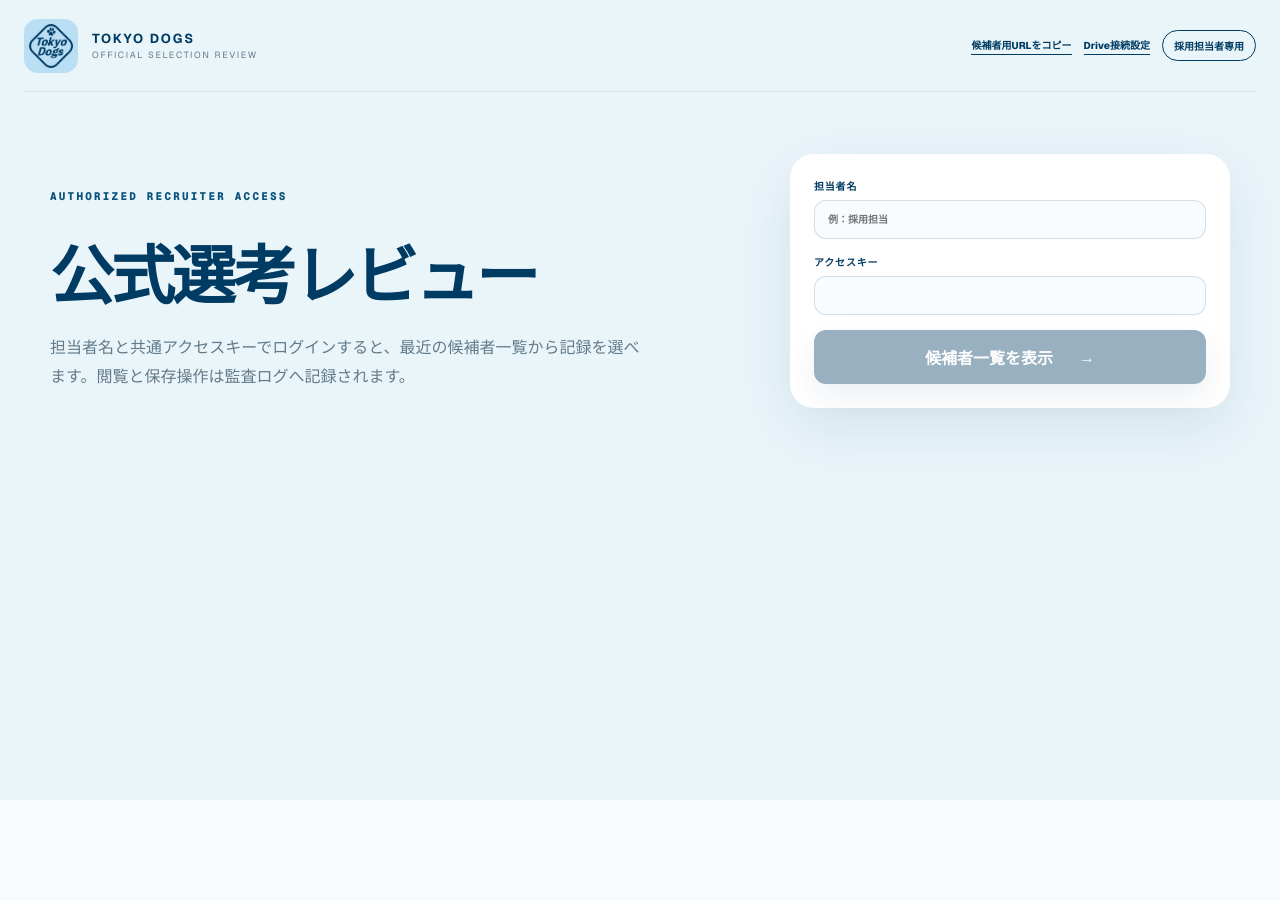
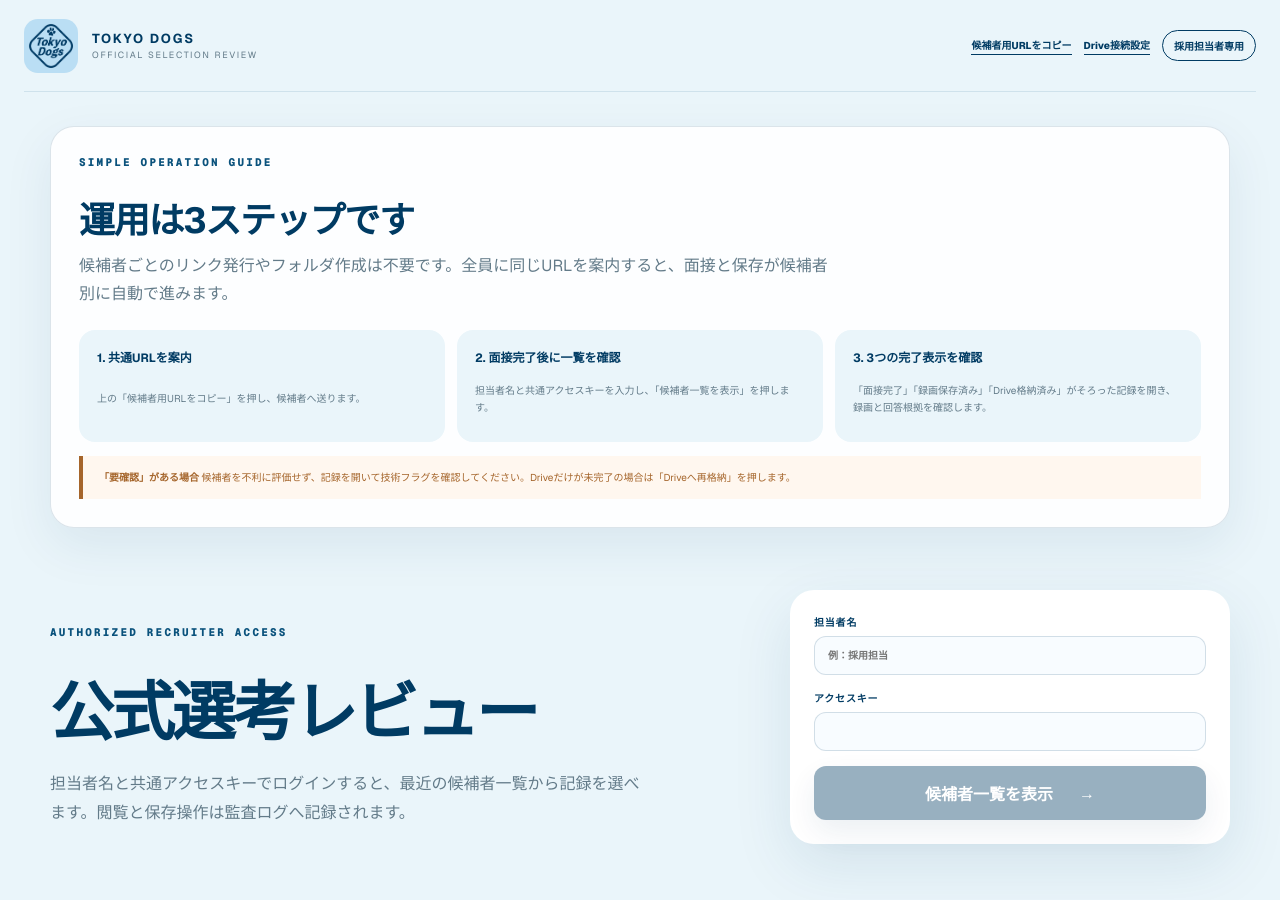
Before and after one commit to tokyodogs909-ux/tokyo-dogs-interview-bot, a Next.js app: page /staff in a window 1280 px wide. Shown: the top 900 px of the page. Before the commit the page ends 800 px from the top, so only its background shows below. Built offline with nearby package versions, Linux system fonts and the light colour scheme.

Commit message:
Support concurrent interview operations

```diff
--- a/app/globals.css
+++ b/app/globals.css
@@ -392,6 +392,14 @@ select, .candidate-name-input { padding: 13px 14px; }
 .staff-header { position: static; }
 .staff-header-actions { display: flex; align-items: center; gap: 12px; }
 .staff-header-actions > a, .staff-header-actions > button { border: 0; border-bottom: 1px solid var(--brand-navy); background: transparent; color: var(--brand-navy); font-size: 10px; font-weight: 800; text-decoration: none; padding: 0 0 2px; }
+.staff-operation-guide { width: min(1180px, calc(100% - 48px)); margin: 34px auto 0; padding: 28px; border: 1px solid rgba(7,66,105,.14); border-radius: 24px; background: rgba(255,255,255,.9); box-shadow: 0 18px 50px rgba(7,66,105,.08); }
+.staff-operation-guide h2 { margin: 6px 0 8px; color: var(--brand-navy); font-size: clamp(24px, 3vw, 36px); letter-spacing: -.035em; }
+.staff-operation-guide > div > p:last-child { margin: 0; max-width: 760px; color: var(--muted); line-height: 1.75; }
+.staff-operation-guide ol { display: grid; grid-template-columns: repeat(3, 1fr); gap: 12px; margin: 22px 0 0; padding: 0; list-style: none; }
+.staff-operation-guide li { display: grid; gap: 7px; min-height: 112px; padding: 18px; border-radius: 16px; background: var(--brand-blue-soft); color: var(--brand-navy); }
+.staff-operation-guide li strong { font-size: 12px; }
+.staff-operation-guide li span { color: var(--muted); font-size: 10px; line-height: 1.7; }
+.staff-operation-alert { margin: 14px 0 0; padding: 13px 16px; border-left: 4px solid var(--warning); background: #fff7ef; color: var(--warning); font-size: 10px; line-height: 1.7; }
 .staff-login, .staff-inbox, .staff-review { width: min(1180px, calc(100% - 48px)); margin: 0 auto; }
 .staff-login { padding: 62px 0 34px; display: grid; grid-template-columns: 1fr 440px; align-items: end; gap: 70px; }
 .staff-login h1 { margin: 8px 0 12px; color: var(--brand-navy); font-size: clamp(38px, 5vw, 64px); letter-spacing: -.05em; }
@@ -573,6 +581,8 @@ select, .candidate-name-input { padding: 13px 14px; }
   .recommendation { min-height: 150px; }
   .review-columns { grid-template-columns: 1fr; }
   .staff-login { grid-template-columns: 1fr; gap: 26px; padding-top: 38px; }
+  .staff-operation-guide ol { grid-template-columns: 1fr; }
+  .staff-operation-guide li { min-height: 0; }
   .staff-inbox-list > button { grid-template-columns: minmax(160px, 1.4fr) 1fr auto 22px; }
   .staff-inbox-date { display: none; }
   .staff-grid { grid-template-columns: 1fr; }
@@ -643,7 +653,7 @@ select, .candidate-name-input { padding: 13px 14px; }
   .review-actions { flex-wrap: wrap; }
   .review-actions > div { width: 100%; }
   .review-actions button { flex: 1; }
-  .staff-login, .staff-inbox, .staff-review, .staff-message { width: min(100% - 28px, 1180px); }
+  .staff-operation-guide, .staff-login, .staff-inbox, .staff-review, .staff-message { width: min(100% - 28px, 1180px); }
   .staff-inbox { padding: 18px 14px; border-radius: 20px; }
   .staff-inbox-heading { align-items: flex-start; flex-direction: column; }
   .staff-inbox-actions { width: 100%; }
--- a/app/staff/page.tsx
+++ b/app/staff/page.tsx
@@ -300,6 +300,20 @@ export default function StaffReviewPage() {
         <div className="staff-header-actions"><button type="button" onClick={() => void copyCandidateLink()}>候補者用URLをコピー</button><a href="/staff/google-drive">Drive接続設定</a><span className="test-pill">採用担当者専用</span></div>
       </header>
 
+      <section className="staff-operation-guide" aria-label="初めての採用担当者向け運用手順">
+        <div>
+          <p className="eyebrow">SIMPLE OPERATION GUIDE</p>
+          <h2>運用は3ステップです</h2>
+          <p>候補者ごとのリンク発行やフォルダ作成は不要です。全員に同じURLを案内すると、面接と保存が候補者別に自動で進みます。</p>
+        </div>
+        <ol>
+          <li><strong>1. 共通URLを案内</strong><span>上の「候補者用URLをコピー」を押し、候補者へ送ります。</span></li>
+          <li><strong>2. 面接完了後に一覧を確認</strong><span>担当者名と共通アクセスキーを入力し、「候補者一覧を表示」を押します。</span></li>
+          <li><strong>3. 3つの完了表示を確認</strong><span>「面接完了」「録画保存済み」「Drive格納済み」がそろった記録を開き、録画と回答根拠を確認します。</span></li>
+        </ol>
+        <p className="staff-operation-alert"><strong>「要確認」がある場合</strong> 候補者を不利に評価せず、記録を開いて技術フラグを確認してください。Driveだけが未完了の場合は「Driveへ再格納」を押します。</p>
+      </section>
+
       <section className="staff-login">
         <div><p className="eyebrow">AUTHORIZED RECRUITER ACCESS</p><h1>公式選考レビュー</h1><p>担当者名と共通アクセスキーでログインすると、最近の候補者一覧から記録を選べます。閲覧と保存操作は監査ログへ記録されます。</p></div>
         <div className="staff-login-form">
```
Also changed, not shown: 2 other files (tests, documents, lock files or other folders).
